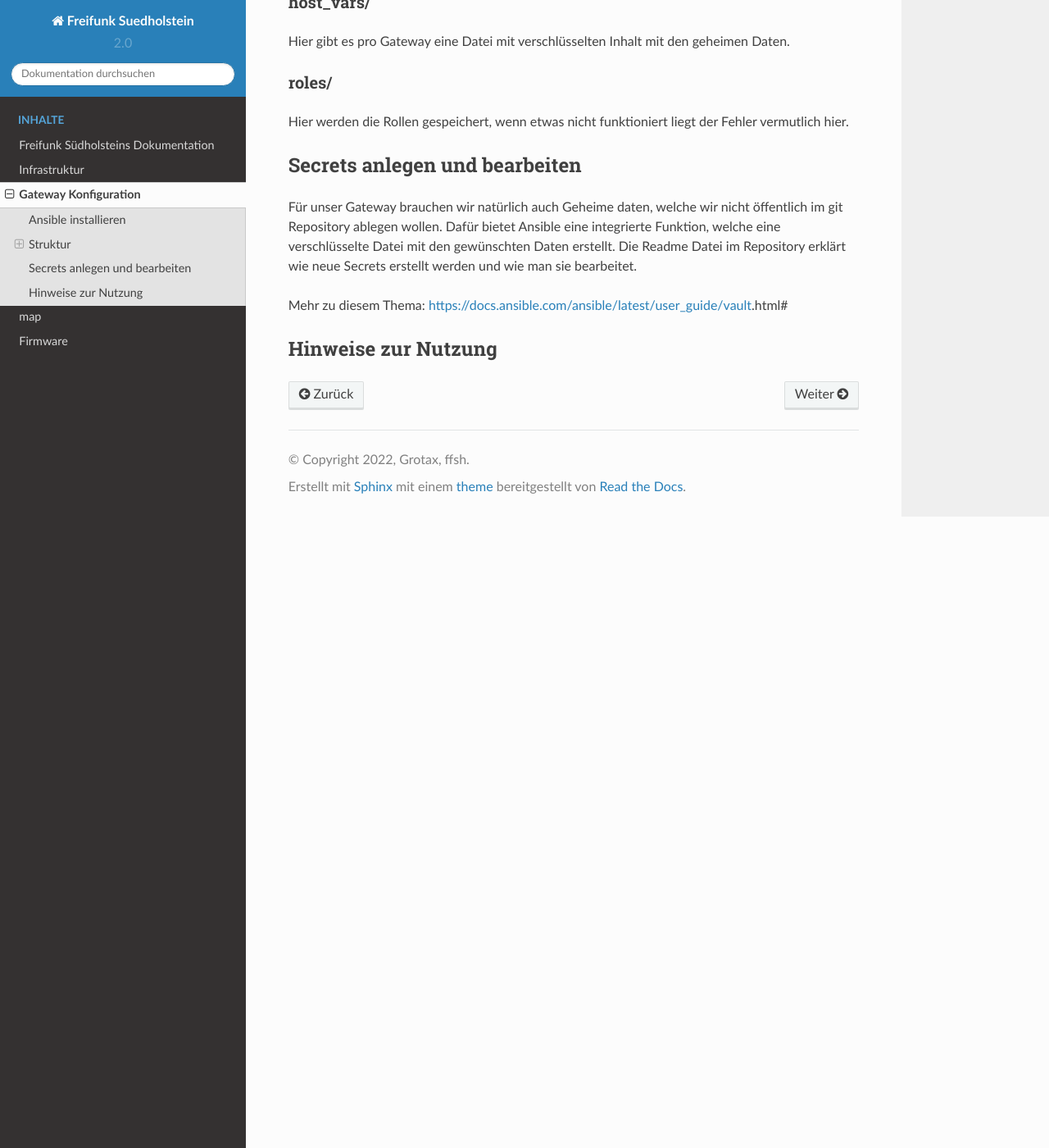
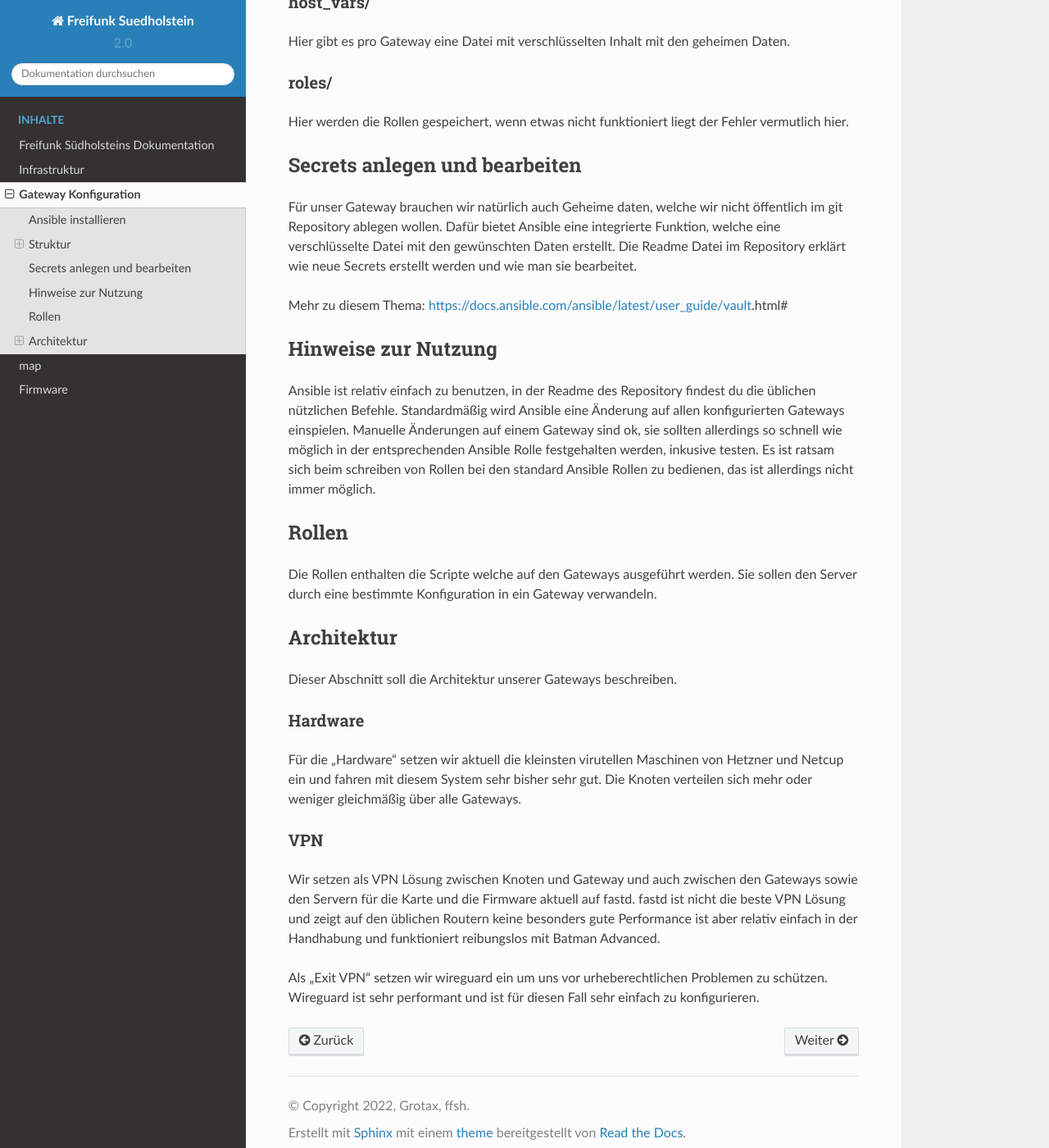
Before and after one commit to ffsh/docs, a Sphinx documentation site: the page built from docs/gateway.rst, in a window 1280 px wide and 1400 px high, scrolled down 1470 px. Shown: the whole window at 82% size. Built offline with Sphinx 7.4.7 and the Read the Docs theme 2.0.0, drawn with Linux system fonts in a browser that asks for light colours; some of the changed text lies outside the part shown.

Commit message:
add some more text

```diff
--- a/docs/gateway.rst
+++ b/docs/gateway.rst
@@ -34,7 +34,7 @@ Hier werden neben ein paar Einstellungen vor allem die Rollen definert und in we
 
 hosts.yml
 ^^^^^^^^^
-Hier Werden alle variablen, welche von den Rollen benötigt werden gespeichert. Abgesehen von den Geheimen natürlich.
+Hier werden alle variablen, welche von den Rollen benötigt werden gespeichert. Abgesehen von den Geheimen natürlich.
 
 host_vars/
 ^^^^^^^^^^
@@ -55,3 +55,29 @@ Mehr zu diesem Thema: https://docs.ansible.com/ansible/latest/user_guide/vault.h
 
 Hinweise zur Nutzung
 --------------------
+Ansible ist relativ einfach zu benutzen, in der Readme des Repository findest du die üblichen nützlichen Befehle.
+Standardmäßig wird Ansible eine Änderung auf allen konfigurierten Gateways einspielen.
+Manuelle Änderungen auf einem Gateway sind ok, sie sollten allerdings so schnell wie möglich in der entsprechenden Ansible Rolle festgehalten werden, inkusive testen.
+Es ist ratsam sich beim schreiben von Rollen bei den standard Ansible Rollen zu bedienen, das ist allerdings nicht immer möglich.
+
+Rollen
+------
+Die Rollen enthalten die Scripte welche auf den Gateways ausgeführt werden.
+Sie sollen den Server durch eine bestimmte Konfiguration in ein Gateway verwandeln.
+
+Architektur
+-----------
+Dieser Abschnitt soll die Architektur unserer Gateways beschreiben.
+
+Hardware
+^^^^^^^^
+Für die "Hardware" setzen wir aktuell die kleinsten virutellen Maschinen von Hetzner und Netcup ein und fahren mit diesem System sehr bisher sehr gut.
+Die Knoten verteilen sich mehr oder weniger gleichmäßig über alle Gateways.
+
+VPN
+^^^
+Wir setzen als VPN Lösung zwischen Knoten und Gateway und auch zwischen den Gateways sowie den Servern für die Karte und die Firmware aktuell auf fastd.
+fastd ist nicht die beste VPN Lösung und zeigt auf den üblichen Routern keine besonders gute Performance ist aber relativ einfach in der Handhabung und funktioniert reibungslos mit Batman Advanced.
+
+Als "Exit VPN" setzen wir wireguard ein um uns vor urheberechtlichen Problemen zu schützen.
+Wireguard ist sehr performant und ist für diesen Fall sehr einfach zu konfigurieren.
```
